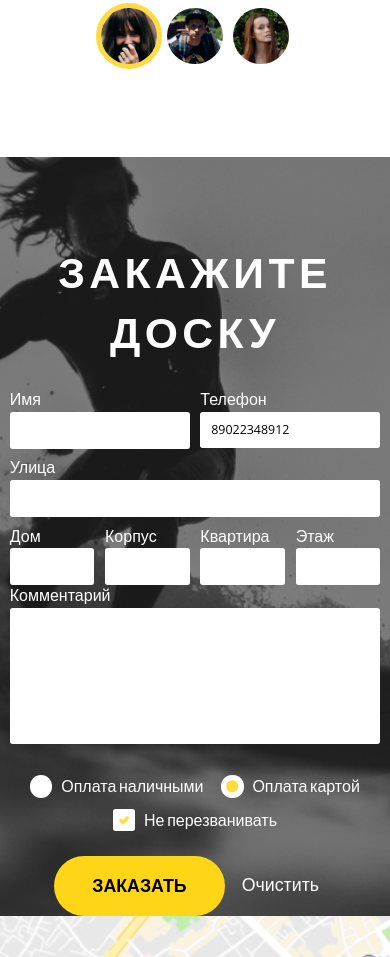
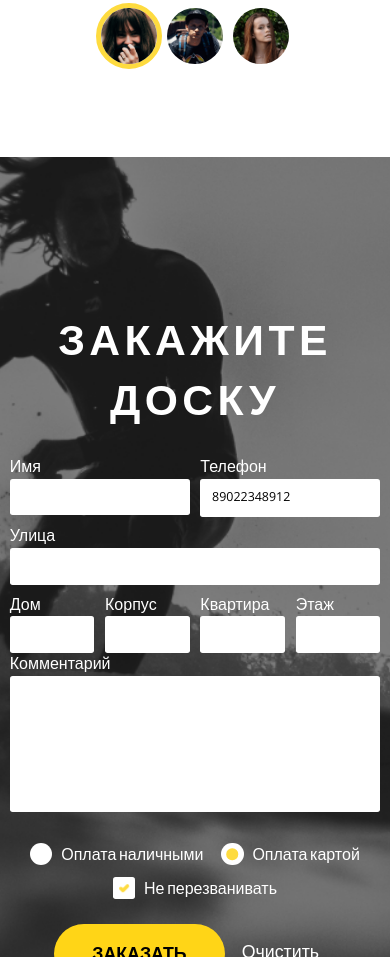
Before and after one commit to timofeizima/homework, a plain HTML site: page index.html in a window 390 px wide. Shown: the part 2375-3332 px from the top of the page. Drawn offline with nearby package versions, Linux system fonts and the light colour scheme; files whose address does not match are found by name.

Commit message:
завершение адаптива планшнты

```diff
--- a/css/blocks/_form-section.scss
+++ b/css/blocks/_form-section.scss
@@ -11,7 +11,7 @@
 .form-title {
     @include tablets {
         letter-spacing: rem(5px);
-        padding-top: rem(100px);
+        padding-top: rem(175px);
         margin-bottom: rem(25px);
     }
 }
--- a/css/blocks/_form.scss
+++ b/css/blocks/_form.scss
@@ -4,6 +4,7 @@
     @include tablets {
         flex-direction: column;
         padding: 0 18%;
+        padding-bottom: rem(180px);
     }
 
     @include phones {
@@ -65,7 +66,7 @@
         padding: rem(17px);
 
         @include tablets {
-            padding: rem(10px);
+            padding: rem(11px);
         }
 
     }
```
Also changed, not shown: css/main.css.
